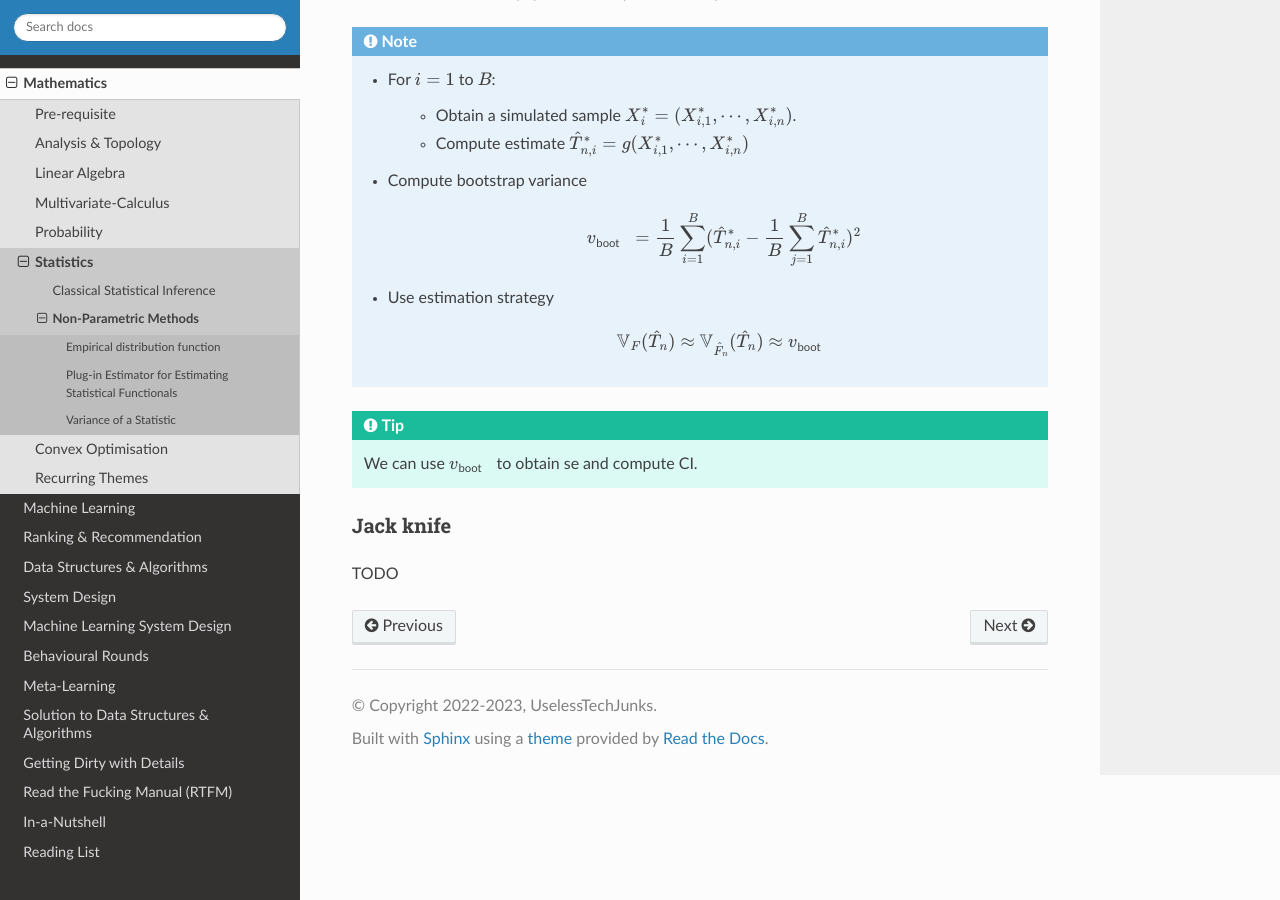
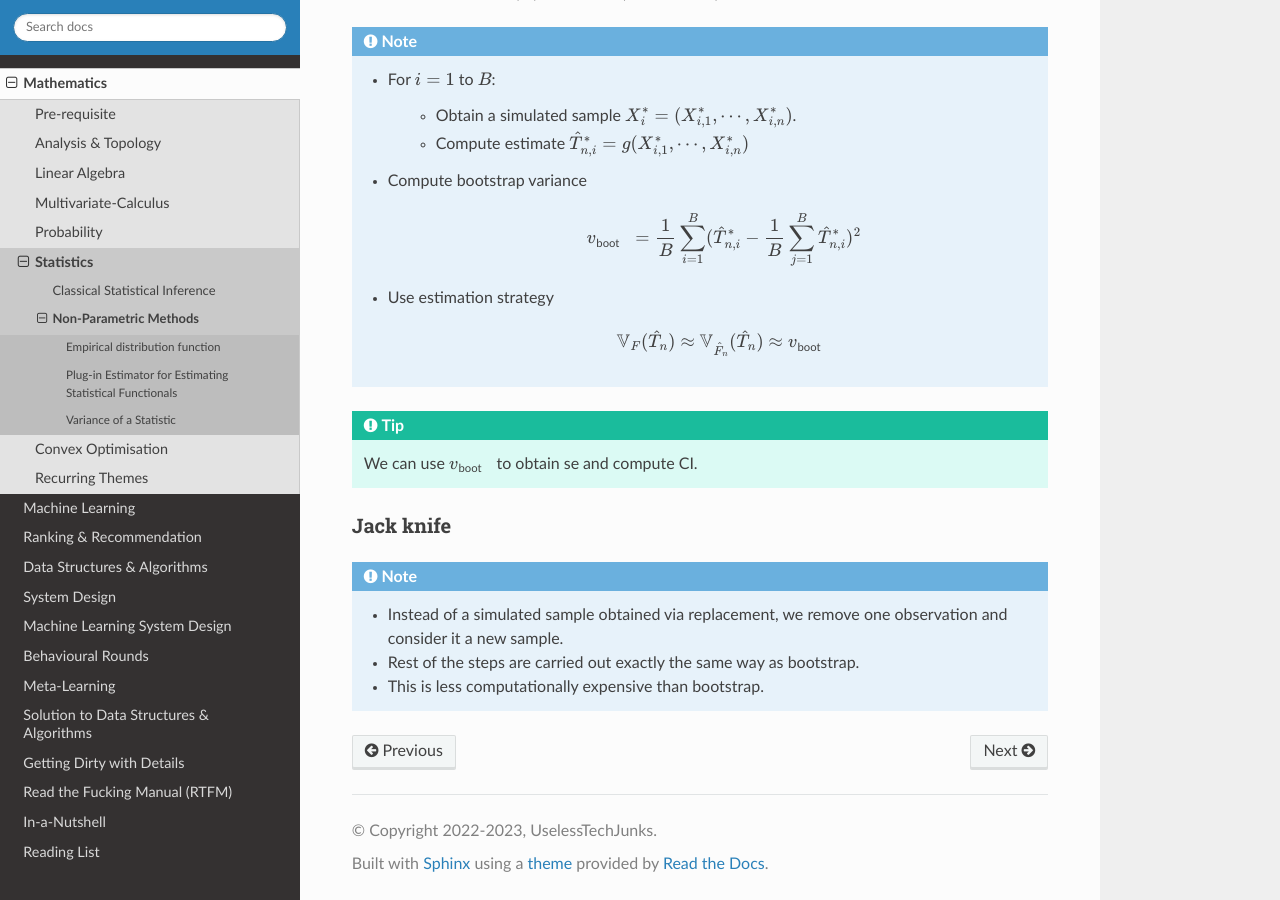
Before and after one commit to uselesstechjunks/leetcode, a Sphinx documentation site: the page built from docs/source/math/stat/nonparam.rst, in a window 1280 px wide and 900 px high, scrolled down 3232 px. Built offline with Sphinx 7.4.7 and the Read the Docs theme 2.0.0, drawn with Linux system fonts in a browser that asks for light colours.

Commit message:
Update nonparam.rst

```diff
--- a/docs/source/math/stat/nonparam.rst
+++ b/docs/source/math/stat/nonparam.rst
@@ -118,4 +118,7 @@ Let the estimator for :math:`T(F)` be :math:`\hat{T}_n=g(X_1,\cdots,X_n)`.
 
 Jack knife
 ========================================================================================
-TODO
+.. note::
+	* Instead of a simulated sample obtained via replacement, we remove one observation and consider it a new sample.
+	* Rest of the steps are carried out exactly the same way as bootstrap.
+	* This is less computationally expensive than bootstrap.
```
